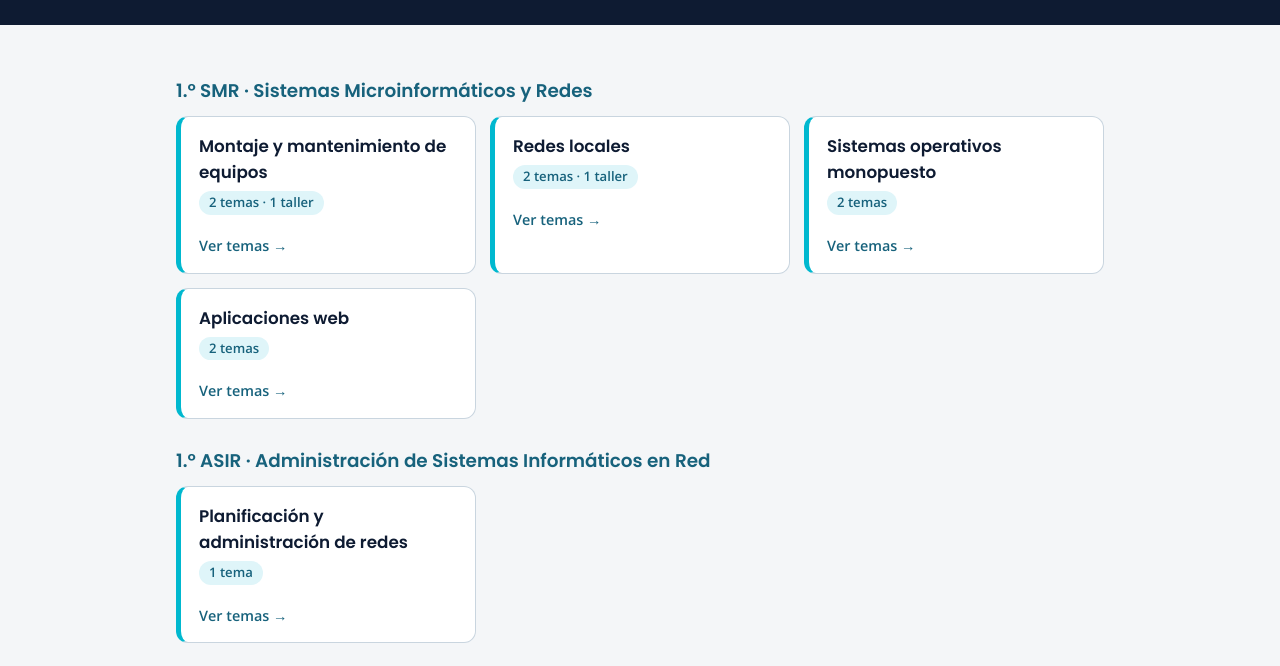
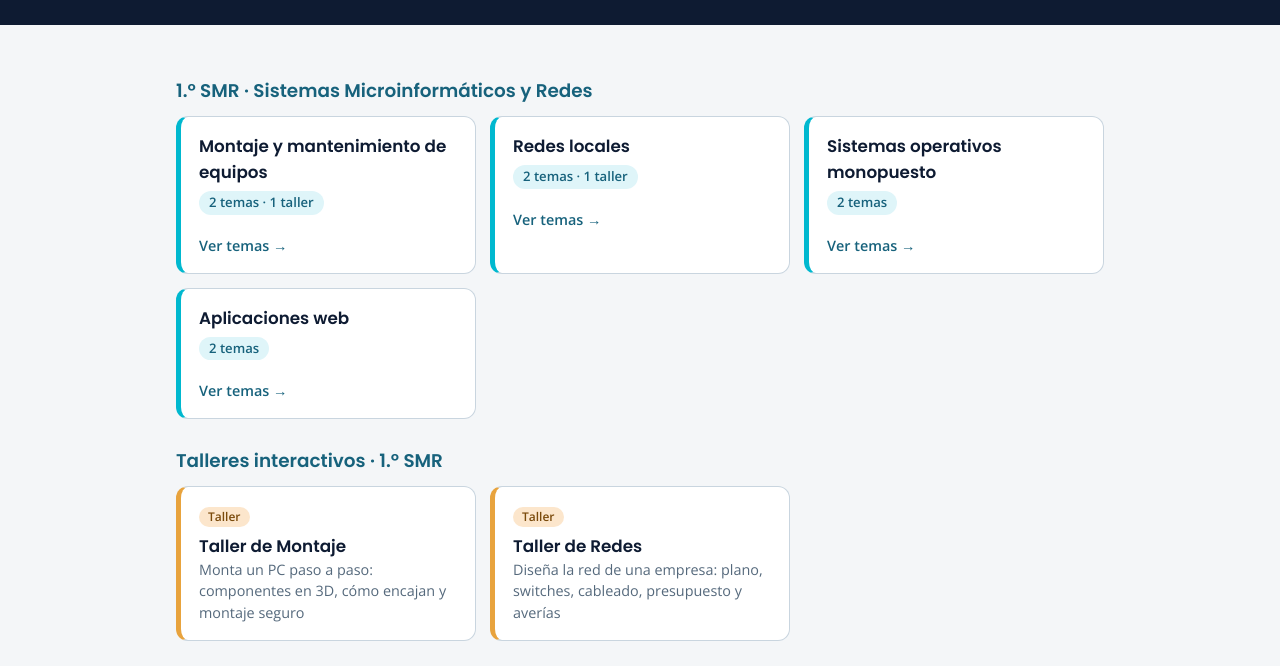
Before and after one commit to luisbs-ebora/laboratorios, a plain HTML site: page index.html in a window 1280 px wide. Shown: the part 107-773 px from the top of the page. Drawn offline with nearby package versions, Linux system fonts and the light colour scheme.

Commit message:
Añadir el taller de montaje

```diff
--- a/index.html
+++ b/index.html
@@ -31,6 +31,18 @@
       <span class="mas">Ver temas →</span></a>
   </div>
 
+  <h2>Talleres interactivos · 1.º SMR</h2>
+  <div class="grid">
+    <a class="lab taller" href="https://luisbs-ebora.github.io/taller-montaje/">
+      <span class="tag">Taller</span>
+      <p class="mod">Taller de Montaje</p>
+      <p class="sec">Monta un PC paso a paso: componentes en 3D, cómo encajan y montaje seguro</p></a>
+    <a class="lab taller" href="https://luisbs-ebora.github.io/taller-redes/">
+      <span class="tag">Taller</span>
+      <p class="mod">Taller de Redes</p>
+      <p class="sec">Diseña la red de una empresa: plano, switches, cableado, presupuesto y averías</p></a>
+  </div>
+
   <h2>1.º ASIR · Administración de Sistemas Informáticos en Red</h2>
   <div class="grid">
     <a class="lab" href="planificacion-redes/">
```
